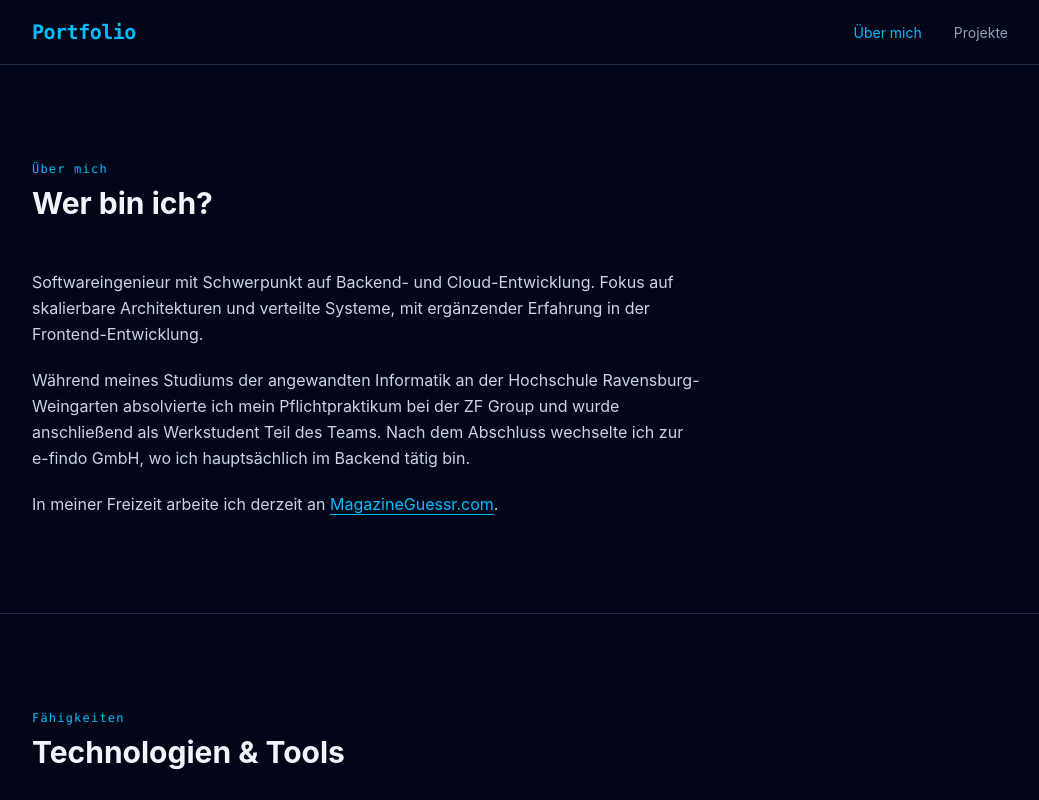
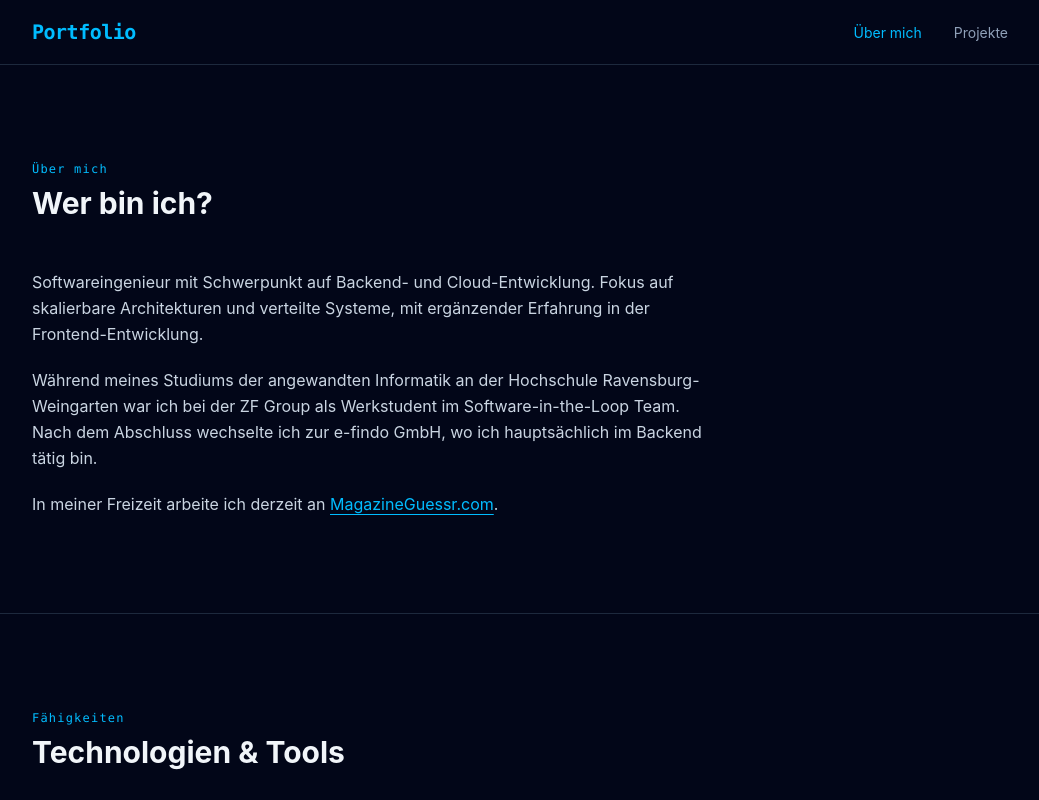
Before and after one commit to FunkMa/FunkMa.github.io, a Vue app: page /ueber-mich in a window 1280 px wide. Shown: the top 800 px of the page, without its empty margins (120-1159 px from the left). Built offline with nearby package versions, Linux system fonts and the light colour scheme.

Commit message:
chore: update about section bio

```diff
--- a/src/components/AboutSection.vue
+++ b/src/components/AboutSection.vue
@@ -14,7 +14,7 @@ import { about } from '@/data/about.js'
             Softwareingenieur mit Schwerpunkt auf Backend- und Cloud-Entwicklung. Fokus auf skalierbare Architekturen und verteilte Systeme, mit ergänzender Erfahrung in der Frontend-Entwicklung.
           </p>
           <p class="text-slate-300 leading-relaxed mb-5">
-            Während meines Studiums der angewandten Informatik an der Hochschule Ravensburg-Weingarten absolvierte ich mein Pflichtpraktikum bei der ZF Group und wurde anschließend als Werkstudent Teil des Teams. Nach dem Abschluss wechselte ich zur e-findo GmbH, wo ich hauptsächlich im Backend tätig bin.
+            Während meines Studiums der angewandten Informatik an der Hochschule Ravensburg-Weingarten war ich bei der ZF Group als Werkstudent im Software-in-the-Loop Team. Nach dem Abschluss wechselte ich zur e-findo GmbH, wo ich hauptsächlich im Backend tätig bin.
           </p>
           <p class="text-slate-300 leading-relaxed">
             In meiner Freizeit arbeite ich derzeit an
```
